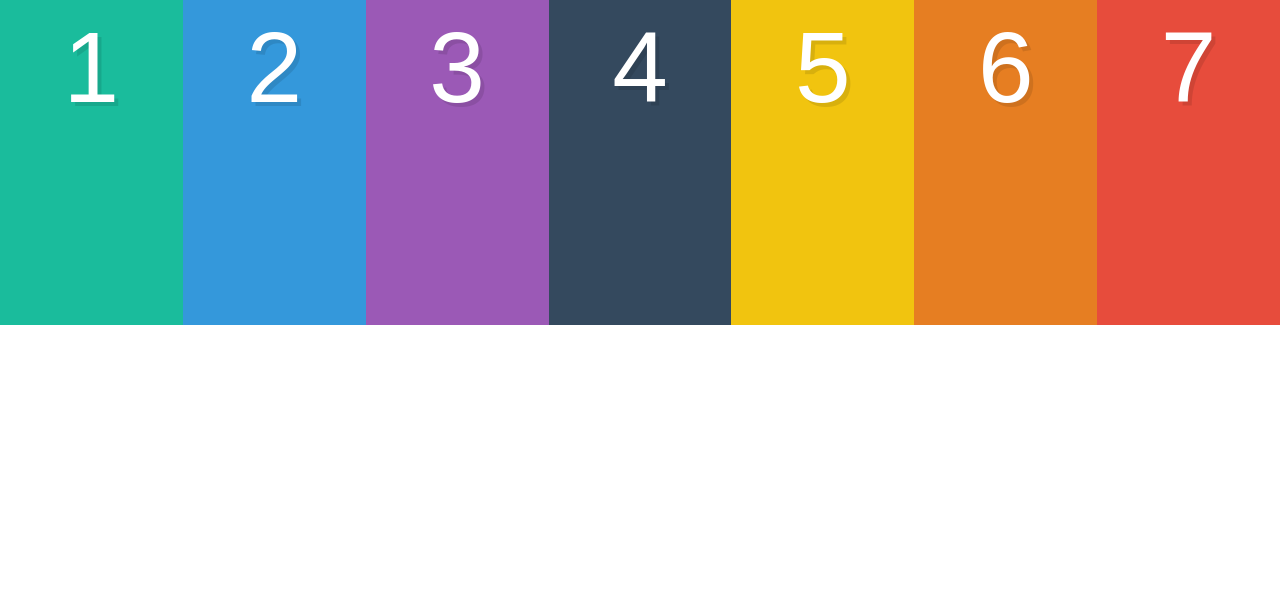
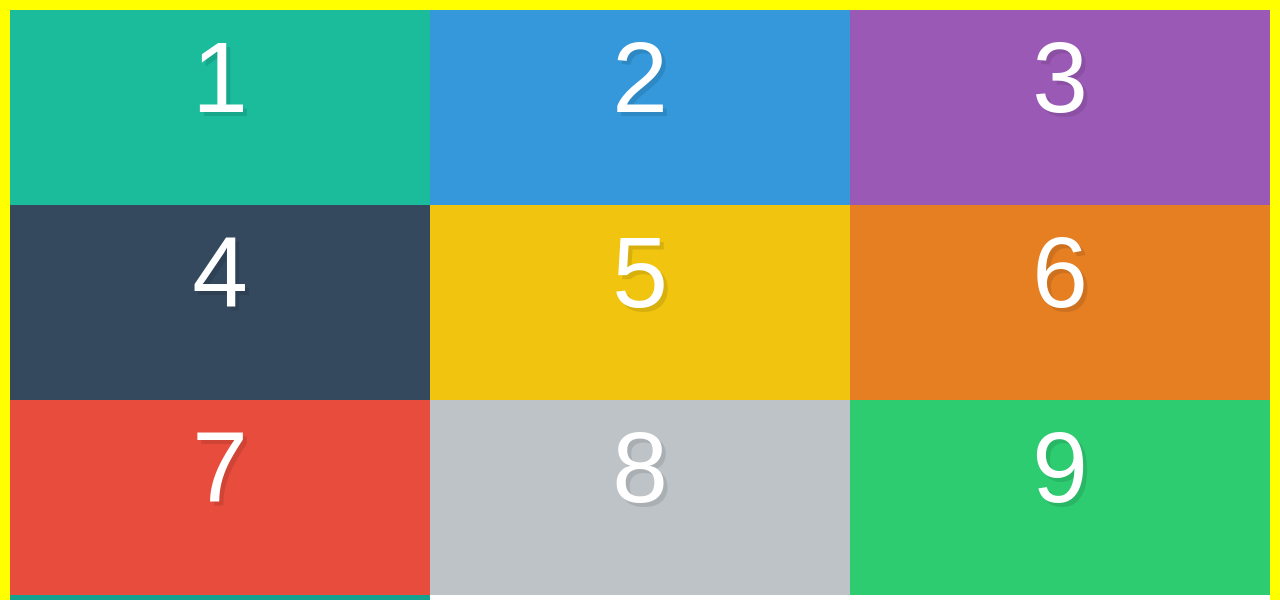
Before and after one commit to edvidaurri/symmetrical-flex, a plain HTML site: page What-The-Flexbox-master/alignment-and-centering/index.html in a window 1280 px wide. Shown: the top 600 px of the page. Drawn offline with Linux system fonts and the light colour scheme.

Commit message:
some changes

```diff
--- a/What-The-Flexbox-master/alignment-and-centering/index.html
+++ b/What-The-Flexbox-master/alignment-and-centering/index.html
@@ -15,6 +15,9 @@
     <div class="box box5">5</div>
     <div class="box box6">6</div>
     <div class="box box7">7</div>
+    <div class="box box8">8</div>
+    <div class="box box9">9</div>
+    <div class="box box10">10</div>
 
   </div>
 
--- a/What-The-Flexbox-master/alignment-and-centering/style.css
+++ b/What-The-Flexbox-master/alignment-and-centering/style.css
@@ -31,22 +31,13 @@ input[type=reset],input[type=submit]{-webkit-appearance:button;cursor:pointer;}b
 /* We start writing out flexbox here. The above is just page setup */
 .container {
   display:flex;
+  border: 10px solid yellow;
+  min-height: 100vh;
+  flex-wrap: wrap;
 
 }
+.box {
+  width:33.3333333%;
 
-.box {
-  width:33.333%;
+
 }
-
-.box2 {
-  padding-bottom: 200px;
-}
-
-.box6 {
-  padding-bottom: 0;
-}
-
-.box9 {
-  padding-bottom: 50px;
-  align-self:stretch;
-}
```
